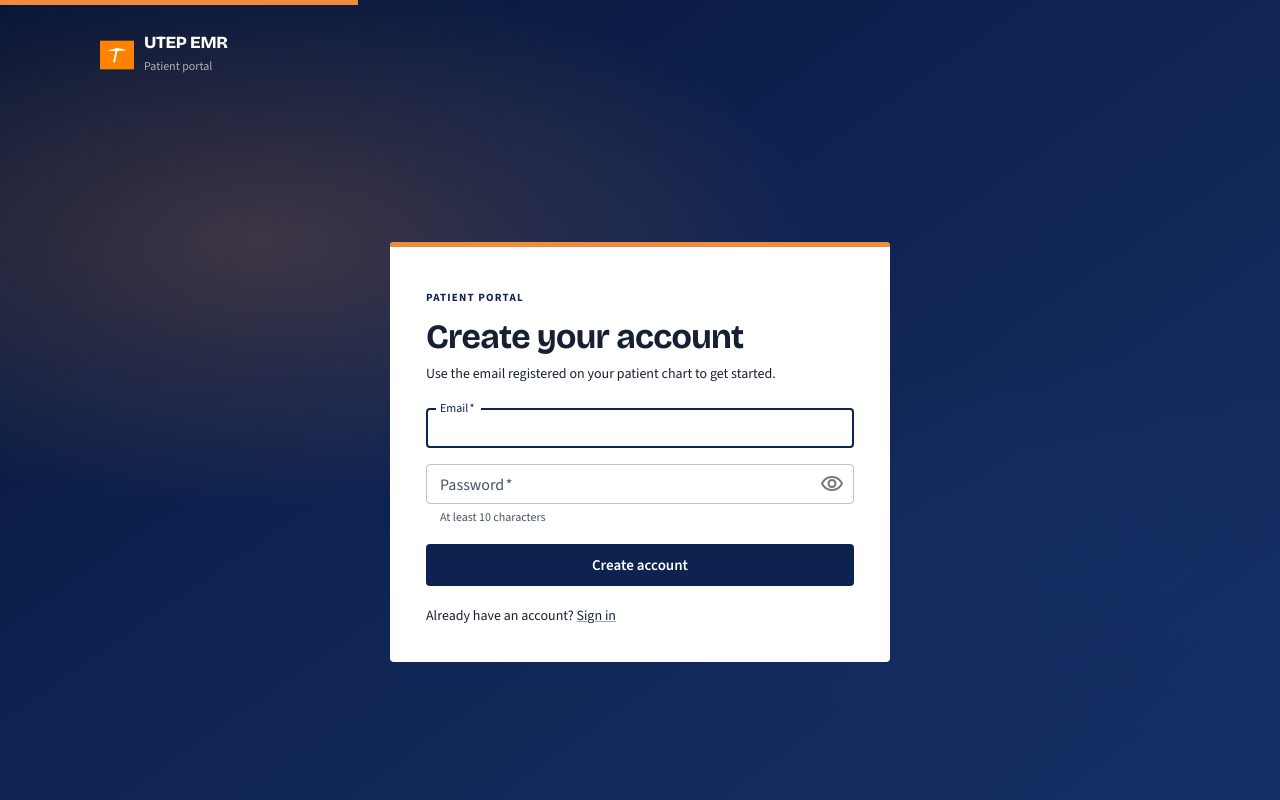
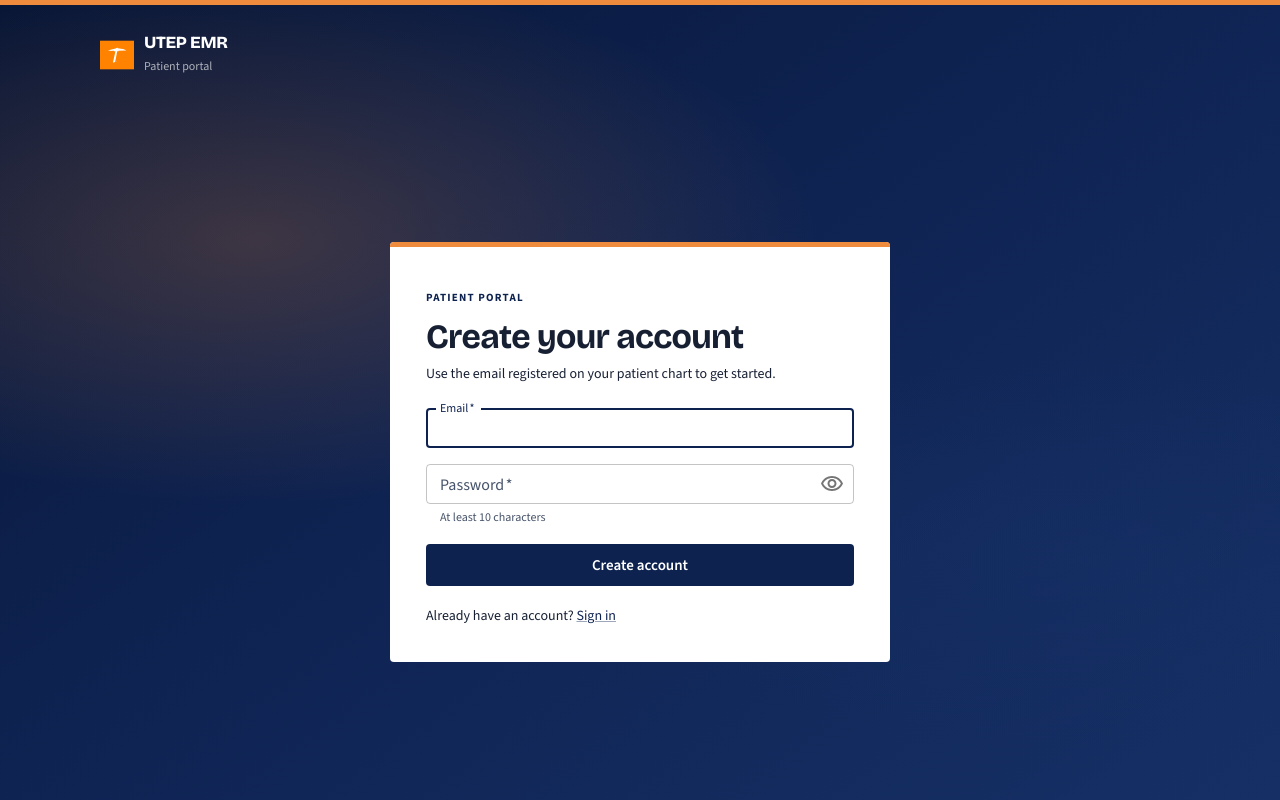
Before and after one commit to Gerardos0/Practicum_EMR_System, a React (Vite) app in the folder frontend/: page /portal/signup in a window 1280 px wide. Built offline with nearby package versions, Linux system fonts and the light colour scheme; no server answers.

Commit message:
Extend signup accent line across page

```diff
--- a/frontend/src/features/portal/PatientSignupPage.tsx
+++ b/frontend/src/features/portal/PatientSignupPage.tsx
@@ -6,7 +6,7 @@ import { Link as RouterLink, useNavigate } from "react-router-dom";
 import { ApiError } from "../../api/client";
 import { patientSignupByEmail } from "../../api/portalAccounts";
 import BrandLogo from "../../components/BrandLogo";
-import { brandAccentBar, brandAtmosphere, utep } from "../../theme/tokens";
+import { brandAtmosphere, utep } from "../../theme/tokens";
 import { useAuth } from "../auth/useSession";
 
 export default function PatientSignupPage() {
@@ -63,7 +63,7 @@ export default function PatientSignupPage() {
         px: { xs: 2, sm: 4 },
       }}
     >
-      <Box aria-hidden sx={{ height: 5, background: brandAccentBar, mx: { xs: -2, sm: -4 } }} />
+      <Box aria-hidden sx={{ height: 5, bgcolor: utep.orange, mx: { xs: -2, sm: -4 } }} />
       <Box
         component="header"
         sx={{ width: "100%", maxWidth: 1080, mx: "auto", py: { xs: 2.5, sm: 3.5 } }}
```
